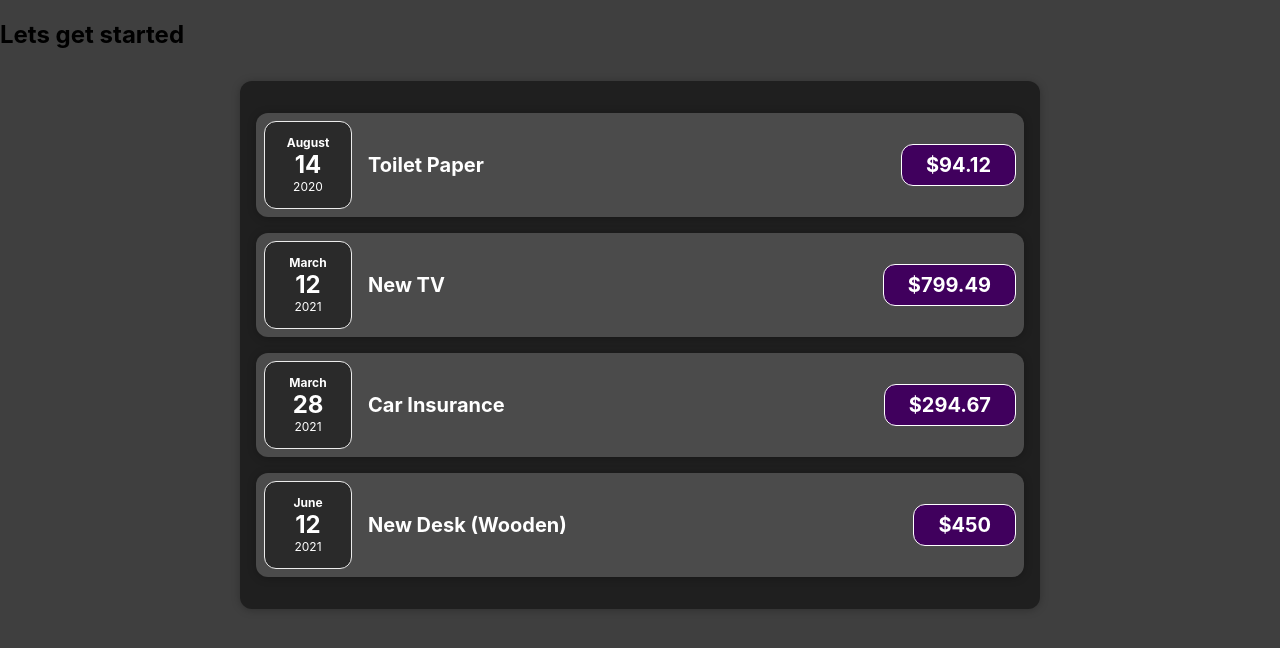
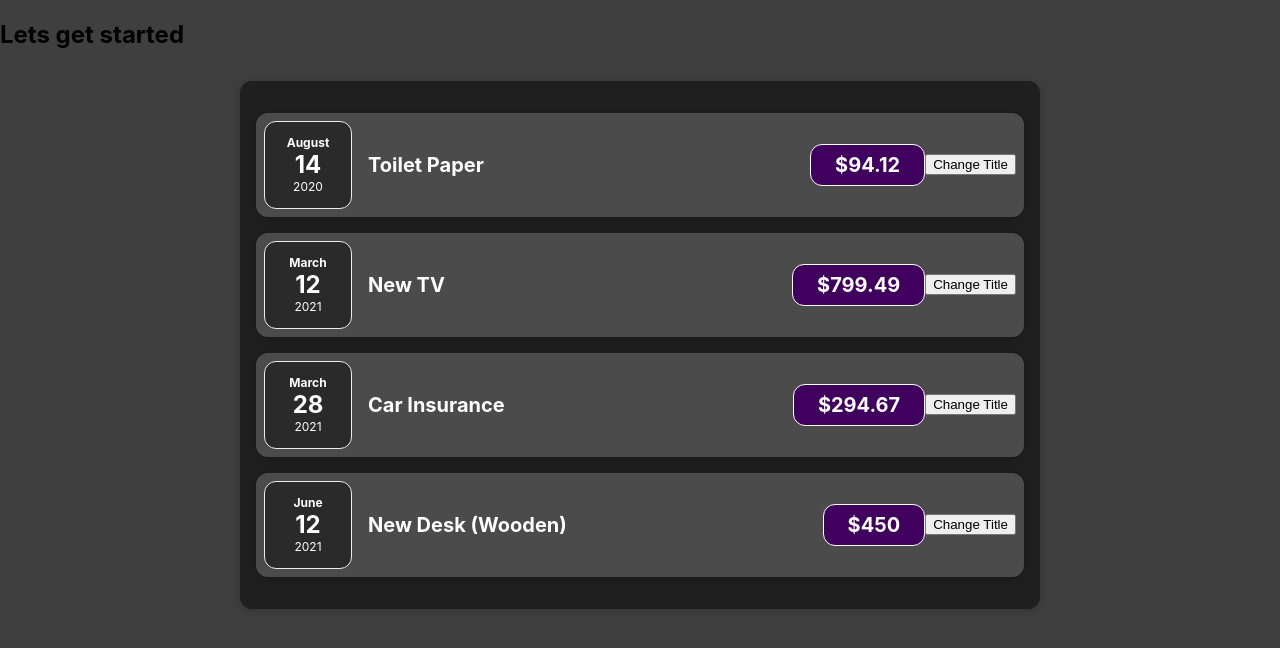
Before and after one commit to esptrev/reactExpenseTracker, a React (Create React App) app: page / in a window 1280 px wide. Shown: the top 648 px of the page. Built offline with nearby package versions, Linux system fonts and the light colour scheme.

Commit message:
up to event listeners

```diff
--- a/src/components/Expenses/ExpenseItem.js
+++ b/src/components/Expenses/ExpenseItem.js
@@ -1,18 +1,28 @@
 import './ExpenseItem.css';
 import ExpenseDate from "./ExpenseDate";
 import Card from "../UI/Card";
-import React from "react";
+import React, {useState} from "react";
 
 const ExpenseItem = (props) => {
+    //USE STATE TO DYNAMICALLY UPDATE ELEMENT WITH REACT, LINE BELOW IS DESTRUCTURING
+    //IN USE CASES WHERE UI IS TO BE UPDATED YOU MUST USE STATE TO REASSIGN VARIABLES -- CANNOT USE STANDARD REASSIGNMENT
+    //USE IN REACT IS A HOOK
+   const [expenseTitle, setExpenseTitle] =  useState(props.title);
+
+    const changeTitleClickHandler= () => {
+        //REASSIGNING TITLE HERE INSIDE CLICK HANDLER
+        setExpenseTitle('Updated Title');
+    }
 
     return (
         <Card className="expense-item">
             <ExpenseDate date={props.date}/>
-            {/*<ExpenseDate date={props.date}/> You can use self closing element here*/}
+            {/*<ExpenseDate date={props.date}/> SELF CLOSING ELEMENT*/}
             <div className="expense-item__description">
-                <h2>{props.title}</h2>
+                <h2>{expenseTitle}</h2>
                 <div className="expense-item__price">${props.amount}</div>
             </div>
+            <button onClick={changeTitleClickHandler} >Change Title</button>
         </Card>
     );
 }
```
